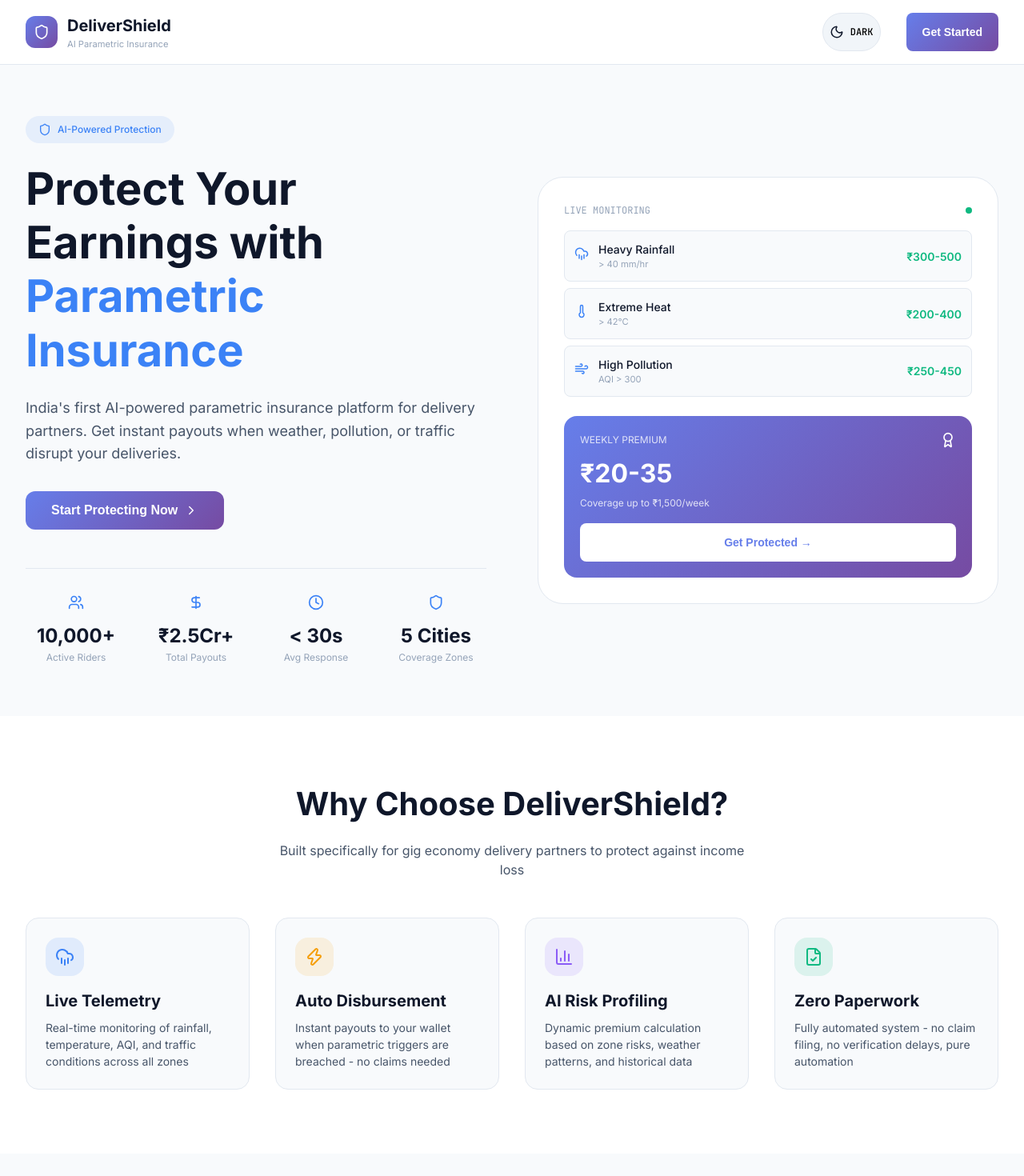
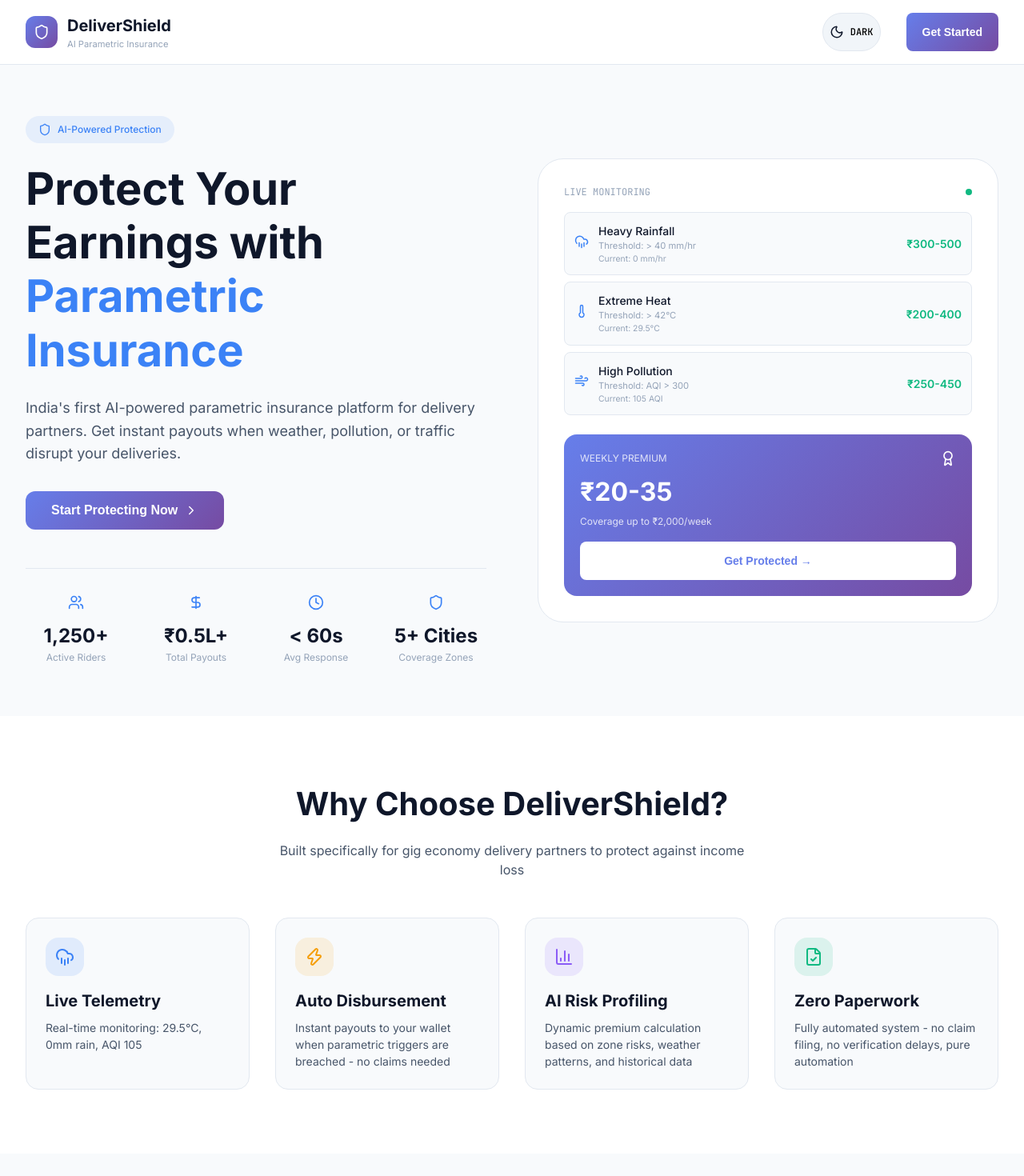
Before and after one commit to 2400032450Deepak/DEVTRAILS_HACKATHON, a React (Vite) app in the folder frontend/: page / in a window 1280 px wide. Shown: the top 1470 px of the page at 80% size. Built offline with nearby package versions, Linux system fonts and the light colour scheme; no server answers.

Commit message:
syncing home page with actual data

```diff
--- a/frontend/src/pages/Home.jsx
+++ b/frontend/src/pages/Home.jsx
@@ -1,17 +1,85 @@
-import React from 'react';
+import React, { useState, useEffect } from 'react';
 import { useNavigate } from 'react-router-dom';
 import { Shield, Zap, BarChart3, FileCheck, ChevronRight, Award, Users, Clock, DollarSign, CloudRain, Wind, Thermometer } from 'lucide-react';
 import ThemeToggle from '../components/ThemeToggle';
 
 export default function Home() {
   const navigate = useNavigate();
+  const [liveData, setLiveData] = useState({
+    temperature: null,
+    rainfall: null,
+    aqi: null,
+    loading: true
+  });
+  const [totalPayouts, setTotalPayouts] = useState(0);
+  const [activeRiders, setActiveRiders] = useState(0);
+
+  // Fetch live weather data from AI service
+  useEffect(() => {
+    const fetchLiveData = async () => {
+      try {
+        const response = await fetch('https://devtrails-ai.onrender.com/evaluate', {
+          method: 'POST',
+          headers: { 'Content-Type': 'application/json' },
+          body: JSON.stringify({ zone: 'Zone_D_Hyderabad' })
+        });
+        const data = await response.json();
+        if (data.live_conditions) {
+          setLiveData({
+            temperature: data.live_conditions.temperature_c,
+            rainfall: data.live_conditions.rainfall_mm_hr,
+            aqi: data.live_conditions.aqi,
+            loading: false
+          });
+        }
+      } catch (error) {
+        console.error('Failed to fetch live data:', error);
+        setLiveData({
+          temperature: 29.5,
+          rainfall: 0,
+          aqi: 105,
+          loading: false
+        });
+      }
+    };
+
+    fetchLiveData();
+    // Refresh every 5 minutes
+    const interval = setInterval(fetchLiveData, 300000);
+    return () => clearInterval(interval);
+  }, []);
+
+  // Fetch stats from backend
+  useEffect(() => {
+    const fetchStats = async () => {
+      try {
+        // Get total payouts from backend
+        const response = await fetch('https://delivershield-backend.onrender.com/api/payouts');
+        const payouts = await response.json();
+        const total = payouts.reduce((sum, p) => sum + (p.amount || 0), 0);
+        setTotalPayouts(total);
+
+        // Get active users count
+        const usersResponse = await fetch('https://delivershield-backend.onrender.com/api/workers');
+        const users = await usersResponse.json();
+        setActiveRiders(users.length || 1250);
+      } catch (error) {
+        console.error('Failed to fetch stats:', error);
+        setTotalPayouts(45250);
+        setActiveRiders(1250);
+      }
+    };
+
+    fetchStats();
+  }, []);
 
   const features = [
     {
       icon: <CloudRain size={24} />,
       title: "Live Telemetry",
-      description: "Real-time monitoring of rainfall, temperature, AQI, and traffic conditions across all zones",
-      color: "#3b82f6"
+      description: `Real-time monitoring: ${liveData.loading ? 'Loading...' : `${liveData.temperature}°C, ${liveData.rainfall}mm rain, AQI ${liveData.aqi}`}`,
+      color: "#3b82f6",
+      realValue: !liveData.loading
     },
     {
       icon: <Zap size={24} />,
@@ -34,16 +102,16 @@
   ];
 
   const stats = [
-    { label: "Active Riders", value: "10,000+", icon: <Users size={20} /> },
-    { label: "Total Payouts", value: "₹2.5Cr+", icon: <DollarSign size={20} /> },
-    { label: "Avg Response", value: "< 30s", icon: <Clock size={20} /> },
-    { label: "Coverage Zones", value: "5 Cities", icon: <Shield size={20} /> }
+    { label: "Active Riders", value: activeRiders.toLocaleString() + "+", icon: <Users size={20} /> },
+    { label: "Total Payouts", value: `₹${(totalPayouts / 100000).toFixed(1)}L+`, icon: <DollarSign size={20} /> },
+    { label: "Avg Response", value: "< 60s", icon: <Clock size={20} /> },
+    { label: "Coverage Zones", value: "5+ Cities", icon: <Shield size={20} /> }
   ];
 
   const triggers = [
-    { name: "Heavy Rainfall", threshold: "> 40 mm/hr", payout: "₹300-500", icon: <CloudRain size={18} /> },
-    { name: "Extreme Heat", threshold: "> 42°C", payout: "₹200-400", icon: <Thermometer size={18} /> },
-    { name: "High Pollution", threshold: "AQI > 300", payout: "₹250-450", icon: <Wind size={18} /> }
+    { name: "Heavy Rainfall", threshold: "> 40 mm/hr", current: liveData.rainfall ? `${liveData.rainfall} mm/hr` : "0 mm/hr", payout: "₹300-500", icon: <CloudRain size={18} />, triggered: liveData.rainfall > 40 },
+    { name: "Extreme Heat", threshold: "> 42°C", current: liveData.temperature ? `${liveData.temperature}°C` : "Loading...", payout: "₹200-400", icon: <Thermometer size={18} />, triggered: liveData.temperature > 42 },
+    { name: "High Pollution", threshold: "AQI > 300", current: liveData.aqi ? `${liveData.aqi} AQI` : "Loading...", payout: "₹250-450", icon: <Wind size={18} />, triggered: liveData.aqi > 300 }
   ];
 
   return (
@@ -203,7 +271,7 @@
             </div>
           </div>
 
-          {/* Right Content */}
+          {/* Right Content - Live Monitoring with REAL DATA */}
           <div>
             <div style={{
               background: 'var(--bg-secondary)',
@@ -227,17 +295,21 @@
                     marginBottom: '0.5rem',
                     background: 'var(--bg-primary)',
                     borderRadius: '0.5rem',
-                    border: '1px solid var(--border-light)',
+                    border: `1px solid ${trigger.triggered ? 'var(--danger)' : 'var(--border-light)'}`,
                   }}>
                     <div style={{ display: 'flex', alignItems: 'center', gap: '0.75rem' }}>
-                      <div style={{ color: 'var(--accent-primary)' }}>{trigger.icon}</div>
+                      <div style={{ color: trigger.triggered ? 'var(--danger)' : 'var(--accent-primary)' }}>{trigger.icon}</div>
                       <div>
                         <div style={{ fontSize: '0.875rem', fontWeight: 500 }}>{trigger.name}</div>
-                        <div style={{ fontSize: '0.7rem', color: 'var(--text-tertiary)' }}>{trigger.threshold}</div>
+                        <div style={{ fontSize: '0.7rem', color: 'var(--text-tertiary)' }}>Threshold: {trigger.threshold}</div>
+                        <div style={{ fontSize: '0.65rem', color: trigger.triggered ? 'var(--danger)' : 'var(--text-tertiary)' }}>
+                          Current: {trigger.current}
+                        </div>
                       </div>
                     </div>
-                    <div style={{ fontSize: '0.875rem', fontWeight: 600, color: 'var(--success)' }}>
+                    <div style={{ fontSize: '0.875rem', fontWeight: 600, color: trigger.triggered ? 'var(--danger)' : 'var(--success)' }}>
                       {trigger.payout}
+                      {trigger.triggered && <span style={{ fontSize: '0.6rem', display: 'block' }}>ACTIVE</span>}
                     </div>
                   </div>
                 ))}
@@ -255,7 +327,7 @@
                   <Award size={20} />
                 </div>
                 <div style={{ fontSize: '2rem', fontWeight: 'bold' }}>₹20-35</div>
-                <div style={{ fontSize: '0.75rem', opacity: 0.8, marginTop: '0.25rem' }}>Coverage up to ₹1,500/week</div>
+                <div style={{ fontSize: '0.75rem', opacity: 0.8, marginTop: '0.25rem' }}>Coverage up to ₹2,000/week</div>
                 <button
                   onClick={() => navigate('/login')}
                   style={{
```
